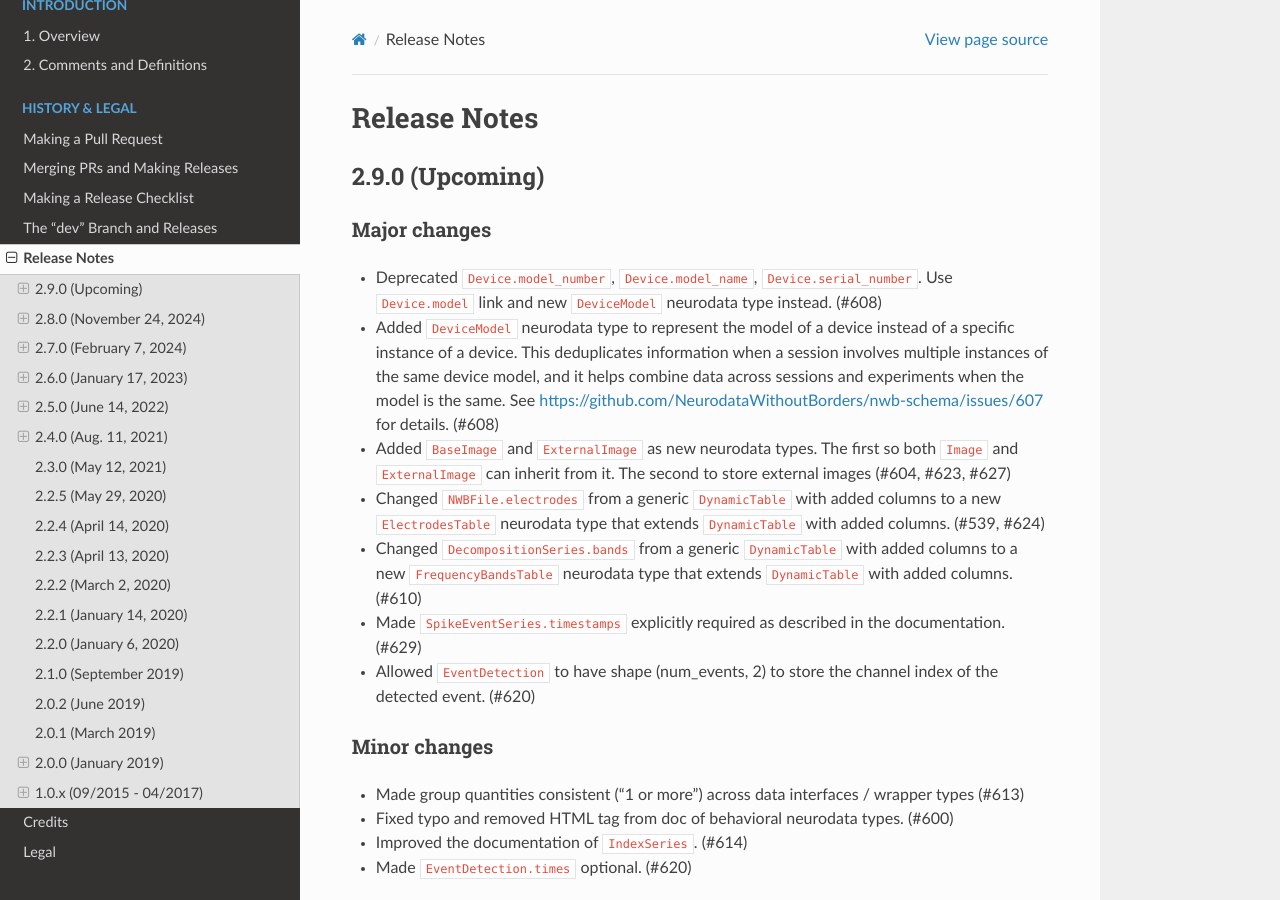
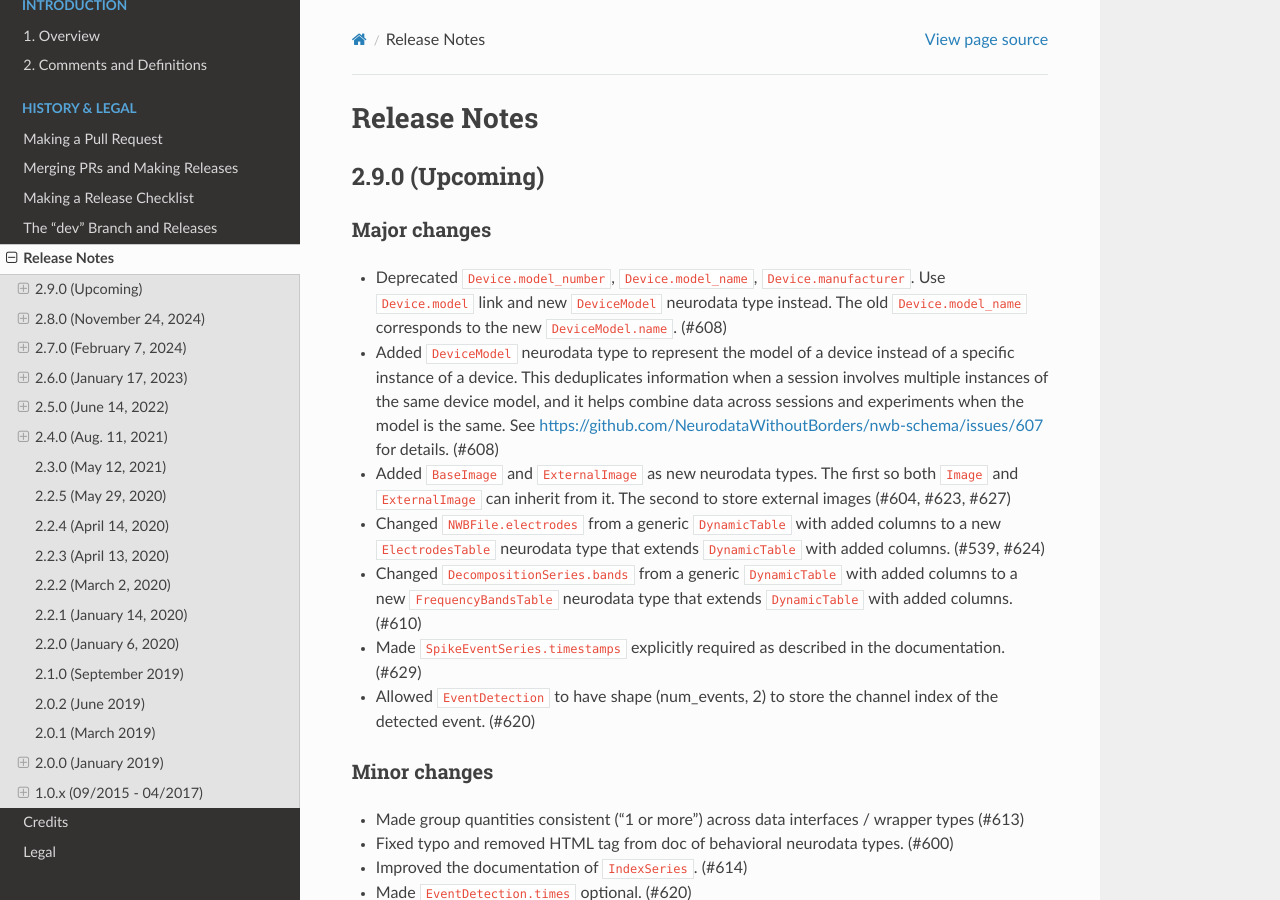
Before and after one commit to NeurodataWithoutBorders/nwb-schema, a Sphinx documentation site: the page built from docs/format/source/format_release_notes.rst, in a window 1280 px wide and 900 px high. Built offline with Sphinx 7.4.7 and the Read the Docs theme 3.1.0, drawn with Linux system fonts in a browser that asks for light colours.

Commit message:
Fix release notes for DeviceModel (#634)

```diff
--- a/docs/format/source/format_release_notes.rst
+++ b/docs/format/source/format_release_notes.rst
@@ -8,8 +8,9 @@ Release Notes
 
 Major changes
 ^^^^^^^^^^^^^
-- Deprecated ``Device.model_number``, ``Device.model_name``, ``Device.serial_number``. Use
-  ``Device.model`` link and new ``DeviceModel`` neurodata type instead. (#608)
+- Deprecated ``Device.model_number``, ``Device.model_name``, ``Device.manufacturer``. Use
+  ``Device.model`` link and new ``DeviceModel`` neurodata type instead. The old ``Device.model_name``
+  corresponds to the new ``DeviceModel.name``. (#608)
 - Added ``DeviceModel`` neurodata type to represent the model of a device instead of a specific instance of a device.
   This deduplicates information when a session involves multiple instances of the same device model, and it helps
   combine data across sessions and experiments when the model is the same.
```
